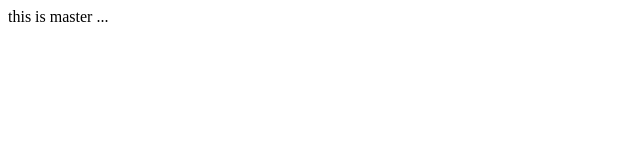
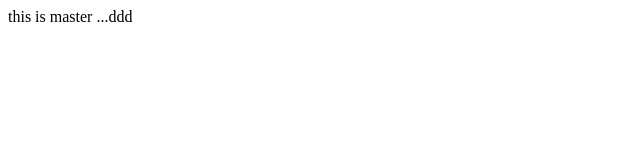
Before and after one commit to perch7250/group-project, a plain HTML site: page index.html in a window 1280 px wide. Shown: the full height of the page, 0-640 px from the left. Drawn offline with Linux system fonts and the light colour scheme.

Commit message:
perch72@naver.com 으로 처음 커밋

```diff
--- a/index.html
+++ b/index.html
@@ -7,6 +7,6 @@
 </head>
 <body>
     this is master
-    ...
+    ...ddd
 </body>
 </html>
```
